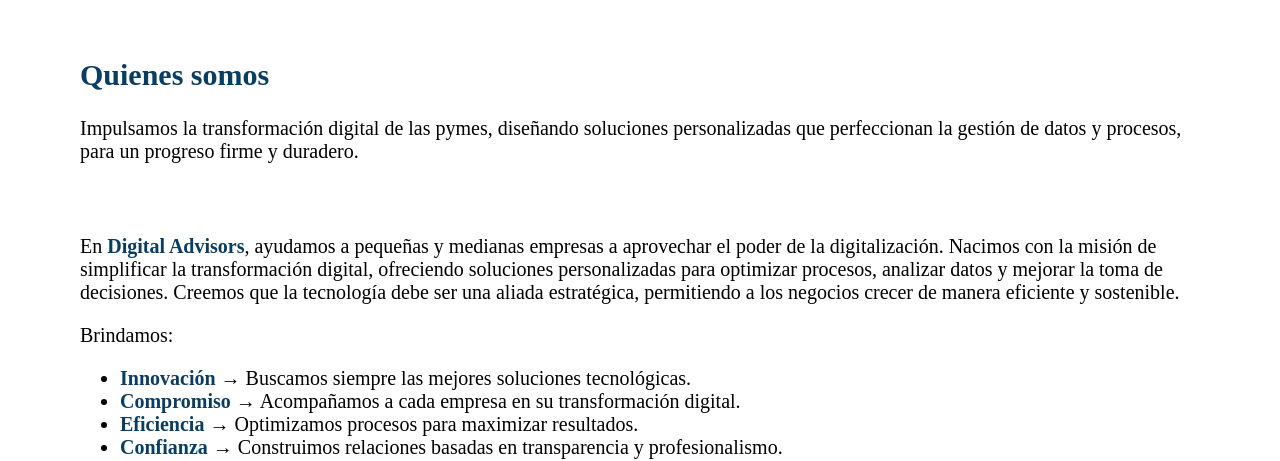
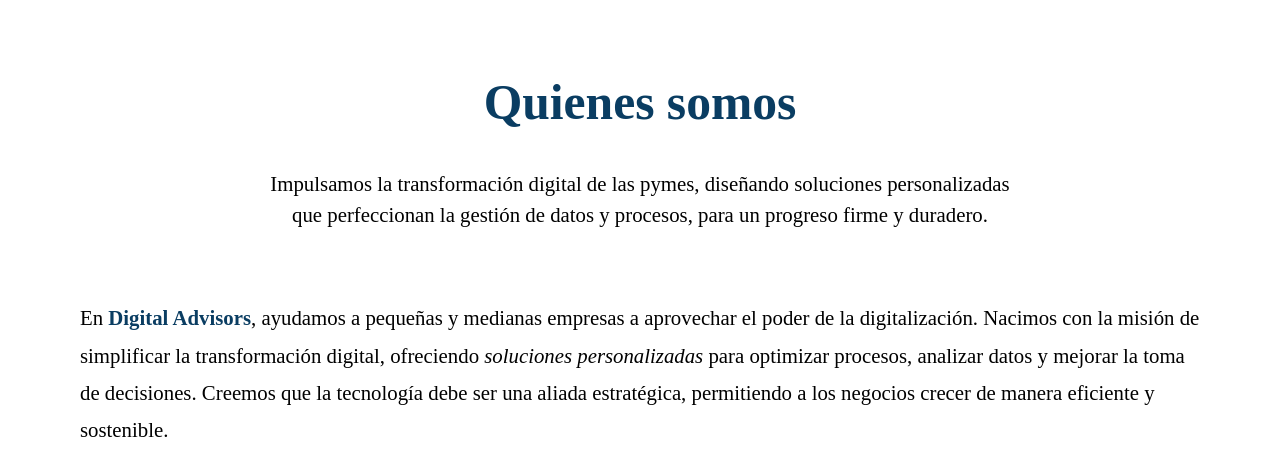
Before and after one commit to walter789dev/digital_advisors, an Astro site: page /about in a window 1280 px wide. Shown: the part 511-972 px from the top of the page. Built offline with nearby package versions, Linux system fonts and the light colour scheme; Astro itself is replaced by a stand-in of ours.

Commit message:
trabajando sobre el archivo about

```diff
--- a/src/pages/about.astro
+++ b/src/pages/about.astro
@@ -6,7 +6,7 @@ import Layout from "../layouts/Layout.astro";
   <section class="container__about">
     <div class="container__about-presentacion">
       <h2>Quienes somos</h2>
-      <p>
+      <p class="about-presentacion__text">
         Impulsamos la transformación digital de las pymes, diseñando soluciones
         personalizadas que perfeccionan la gestión de datos y procesos, para un
         progreso firme y duradero.
@@ -15,34 +15,36 @@ import Layout from "../layouts/Layout.astro";
       <div></div>
     </div>
     <!-- Objetivo -->
-    <div>
+    <div class="about__objetivo">
       <p>
-        En <strong class="strongWord">Digital Advisors</strong>, ayudamos a pequeñas y medianas
-        empresas a aprovechar el poder de la digitalización. Nacimos con la misión
-        de simplificar la transformación digital, ofreciendo soluciones
-        personalizadas para optimizar procesos, analizar datos y mejorar la toma
-        de decisiones. Creemos que la tecnología debe ser una aliada estratégica,
-        permitiendo a los negocios crecer de manera eficiente y sostenible.
+        En <strong class="strongWord">Digital Advisors</strong>, ayudamos a
+        pequeñas y medianas empresas a aprovechar el poder de la digitalización.
+        Nacimos con la misión de simplificar la transformación digital,
+        ofreciendo <em>soluciones personalizadas</em> para optimizar procesos, analizar datos y mejorar la toma de decisiones. Creemos que la tecnología debe ser una aliada estratégica, permitiendo a los negocios crecer de manera eficiente y sostenible.
       </p>
       <p>Brindamos:</p>
       <ul>
         <li>
-          <strong class="strongWord">Innovación</strong> → Buscamos siempre las mejores soluciones tecnológicas.
+          <strong class="strongWord">Innovación</strong> → Buscamos siempre las mejores
+          soluciones tecnológicas.
         </li>
         <li>
-          <strong class="strongWord">Compromiso</strong> → Acompañamos a cada empresa en su transformación digital.
+          <strong class="strongWord">Compromiso</strong> → Acompañamos a cada empresa
+          en su transformación digital.
         </li>
         <li>
-          <strong class="strongWord">Eficiencia</strong> → Optimizamos procesos para maximizar resultados.
+          <strong class="strongWord">Eficiencia</strong> → Optimizamos procesos para
+          maximizar resultados.
         </li>
         <li>
-          <strong class="strongWord">Confianza</strong> → Construimos relaciones basadas en transparencia y profesionalismo.
+          <strong class="strongWord">Confianza</strong> → Construimos relaciones
+          basadas en transparencia y profesionalismo.
         </li>
       </ul>
     </div>
     <!-- Mision  -->
     <div>
-      <img src="/images/img-mision.png" alt="Mision"  />
+      <img src="/images/img-mision.png" alt="Mision" />
       <div>
         <h3>Nuestra Mision</h3>
         <p>
@@ -63,10 +65,10 @@ import Layout from "../layouts/Layout.astro";
           soluciones accesibles, efectivas y adaptadas a cada necesidad.
         </p>
       </div>
-      <img src="/images/img-vision.png" alt="Vision"  />
+      <img src="/images/img-vision.png" alt="Vision" />
     </div>
   </section>
-  </Layout>
+</Layout>
 <style>
   .container__about {
     display: flex;
@@ -76,7 +78,35 @@ import Layout from "../layouts/Layout.astro";
     width: 1120px;
   }
 
-  h2, h3, .strongWord{
-    color: #0A3D62;
+  h2,
+  h3,
+  .strongWord {
+    color: #0a3d62;
   }
-  </style>
+
+  p {
+    font-size: 1.3rem;
+    line-height: 1.5;
+    margin-bottom: 1rem;
+  }
+
+  .container__about-presentacion {
+    display: flex;
+    flex-direction: column;
+    align-items: center;
+  }
+
+  .container__about-presentacion h2 {
+    font-size: 3.1rem;
+    margin-bottom: 1rem;
+  }
+
+  .about-presentacion__text {
+    width: 740px;
+    text-align: center;
+  }
+  /* objetivo */
+  .about__objetivo p {
+    line-height: 1.8;
+  }
+</style>
```
